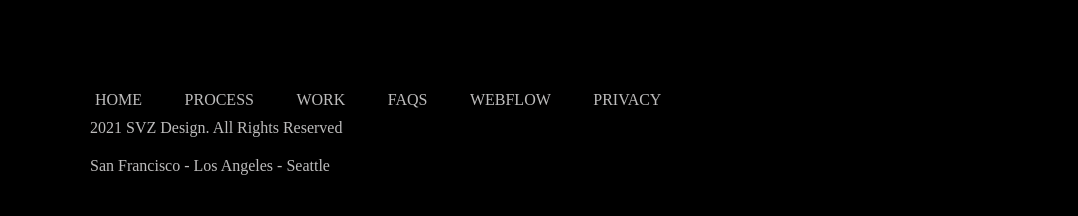
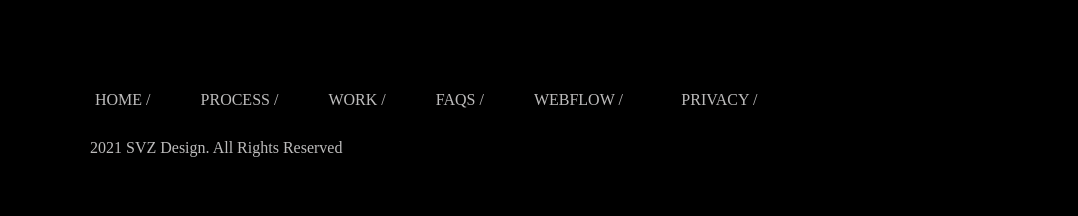
Before and after one commit to bilaldaadaa/html-csstask1, a plain HTML site: page index.html in a window 1280 px wide. Shown: the part 7784-8000 px from the top of the page, 0-1078 px from the left. Drawn offline with Linux system fonts and the light colour scheme.

Commit message:
last changes i swaer

```diff
--- a/assets/style/style.css
+++ b/assets/style/style.css
@@ -793,8 +793,14 @@ footer {
   justify-content: space-between;
   align-items: center;
 }
-
-.CONFOOTER a {
+.left ul {
+  display: flex;
+  align-items: center;
+  justify-content: center;
+  gap: 20px;
+  margin-bottom: 20px;
+}
+.left a {
   color: rgb(189, 188, 188);
   text-decoration: none;
   margin: 0 15px;
@@ -802,7 +808,7 @@ footer {
   transition: 0.3s;
 }
 
-.ft {
+.text {
   padding: 10px;
   color: rgb(189, 188, 188);
   font-weight: normal;
--- a/index.html
+++ b/index.html
@@ -291,20 +291,20 @@
     </section>
   </main>
   <footer>
-    <div class="CONFOOTER">
-      <p>
-        <a href="#home">HOME</a> / <a href="#PROCESS">PROCESS</a> /
-        <a href="#WORK">WORK</a> / <a href="#FAQS">FAQS</a> /
-        <a href="#WEBFLOW">WEBFLOW</a> /
-        <a href="#PRIVACY">PRIVACY</a>
-      </p>
-      <p class="ft">2021 SVZ Design. All Rights Reserved</p>
-      <p class="ft">San Francisco - Los Angeles - Seattle</p>
+    <div class="left">
+      <ul>
+        <li><a href="#">HOME /</a></li>
+        <li><a href="#">PROCESS /</a></li>
+        <li><a href="#">WORK /</a> </li>
+        <li><a href="#">FAQS /</a> </li>
+        <li><a href="#">WEBFLOW /</a> /</li>
+        <li><a href="#">PRIVACY /</a></li>
+      </ul>
+      <p class="text">2021 SVZ Design. All Rights Reserved</p>
+      <p class=text">San Francisco - Los Angeles - Seattle</p>
     </div>
-    <div class="PHOTOFOOTER">
-      <figure>
-        <img src="./assets/img/linkedin.png" alt="FOOTERIMAGE" />
-      </figure>
+    <div class="linkedin">
+      <img src="./assets/img/linkedin.png" alt="" />
     </div>
   </footer>
 </body>
```
